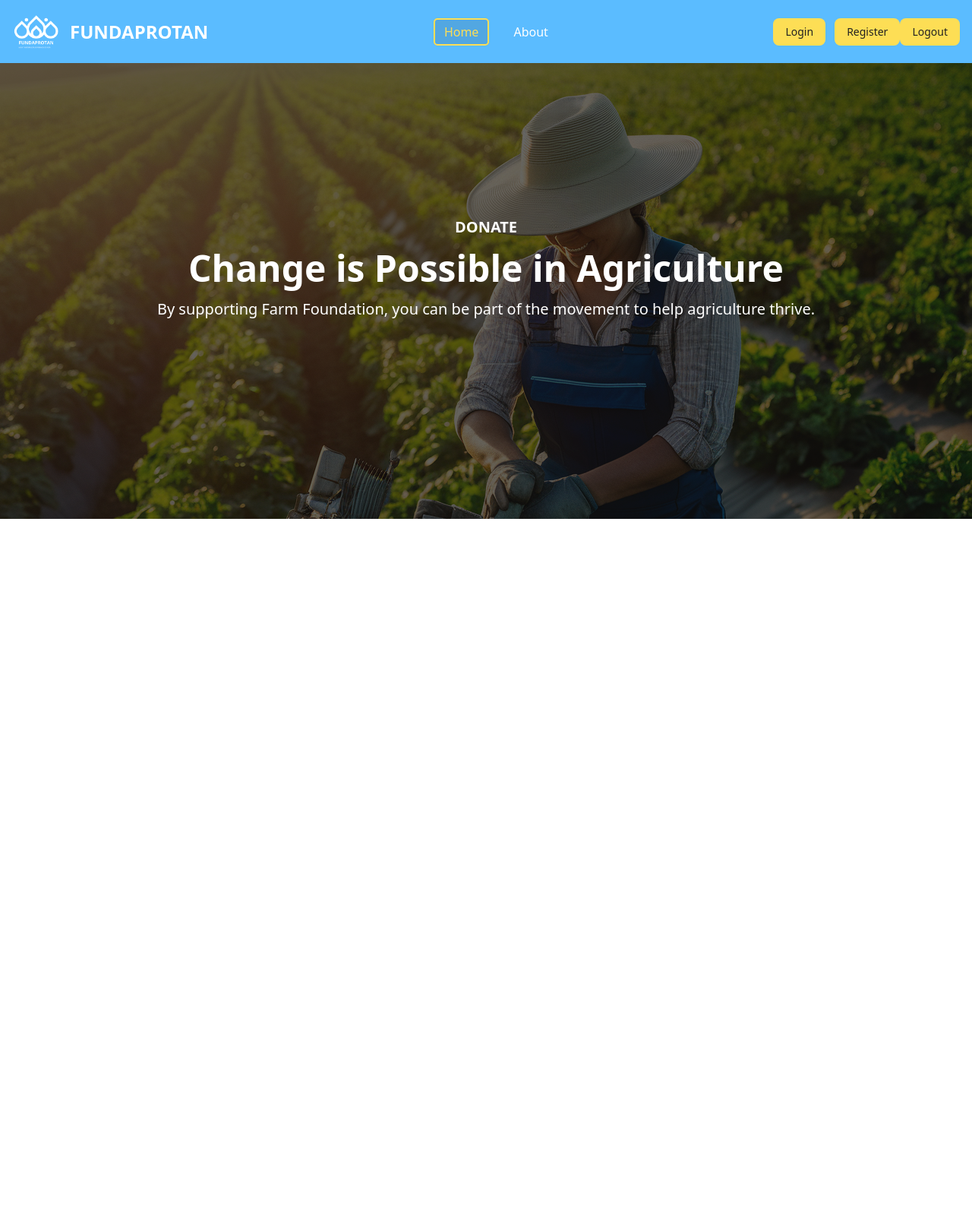
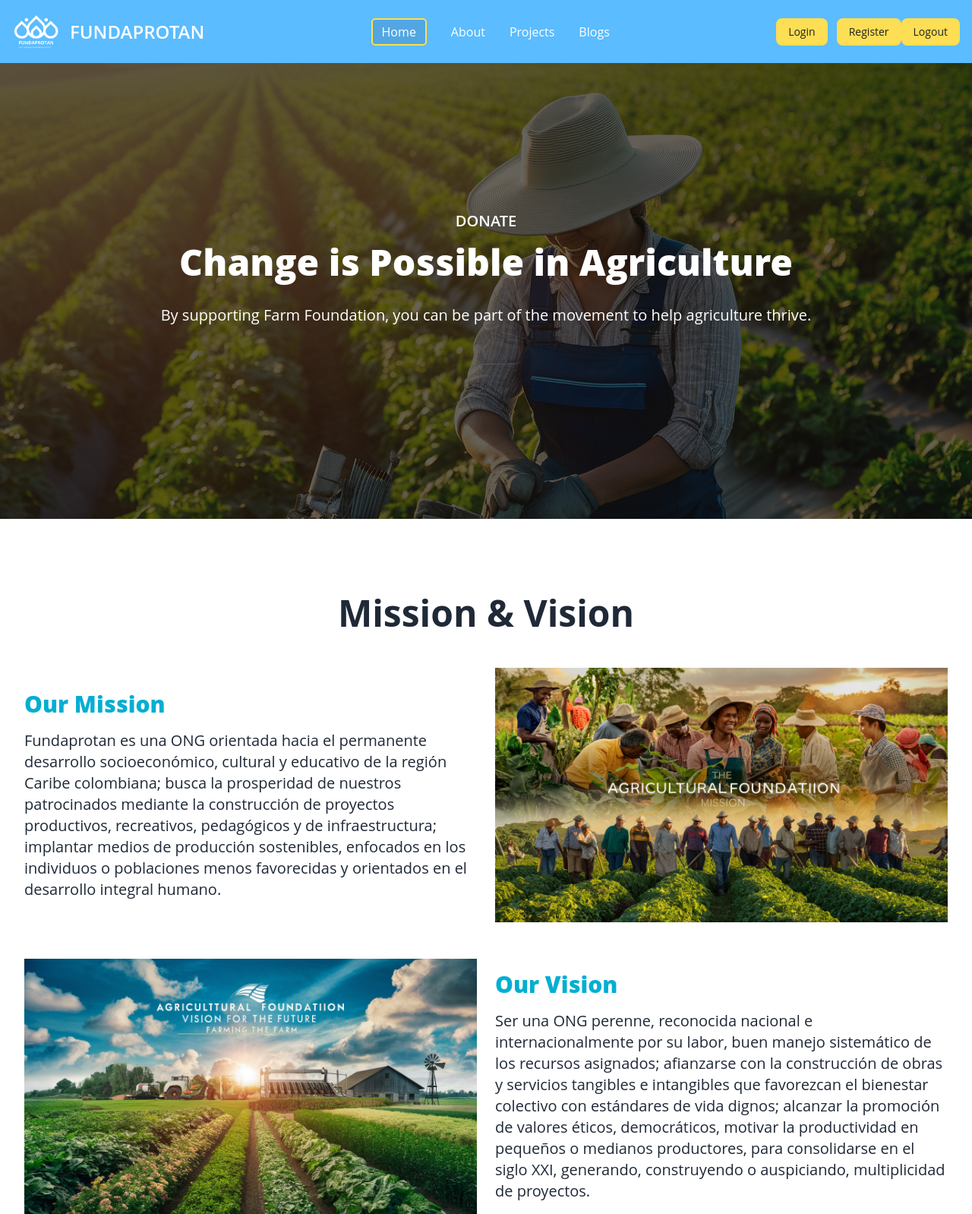
Before and after one commit to Fahim-Prodhan/agricultural-foundation-client, a React (Vite) app: page / in a window 1280 px wide. Shown: the whole page at 76% size. Before the commit the page ends 800 px from the top, so only its background shows below. Built offline with nearby package versions, Linux system fonts and the light colour scheme.

Commit message:
Mission and Vison section add in homepage

```diff
--- a/src/components/navbar/Navbar.jsx
+++ b/src/components/navbar/Navbar.jsx
@@ -16,7 +16,7 @@ const Navbar = () => {
         onClick={hamburger}
         to="/"
         style={({ isActive }) => ({
-          color: isActive ? "#FDDE55" : "#fff",
+          color: isActive ? "#fff" : "#fff",
           border: isActive? '2px solid #FDDE55': '',
           borderRadius:isActive? '5px':'',
           padding:isActive? '5px 12px':'',
@@ -27,12 +27,34 @@ const Navbar = () => {
         onClick={hamburger}
         to="/about"
         style={({ isActive }) => ({
-          color: isActive ? "#FDDE55" : "#fff",
+          color: isActive ? "#fff" : "#fff",
           border: isActive? '2px solid #FDDE55': 'none',
           borderRadius:isActive? '5px':'',
           padding:isActive? '5px 12px':'',
           background: isActive ? "#1111111f" : "transparent",
         })}>About</NavLink>
+      </li>
+      <li><NavLink
+        onClick={hamburger}
+        to="/projects"
+        style={({ isActive }) => ({
+          color: isActive ? "#fff" : "#fff",
+          border: isActive? '2px solid #FDDE55': 'none',
+          borderRadius:isActive? '5px':'',
+          padding:isActive? '5px 12px':'',
+          background: isActive ? "#1111111f" : "transparent",
+        })}>Projects</NavLink>
+      </li>
+      <li><NavLink
+        onClick={hamburger}
+        to="/blogs"
+        style={({ isActive }) => ({
+          color: isActive ? "#fff" : "#fff",
+          border: isActive? '2px solid #FDDE55': 'none',
+          borderRadius:isActive? '5px':'',
+          padding:isActive? '5px 12px':'',
+          background: isActive ? "#1111111f" : "transparent",
+        })}>Blogs</NavLink>
       </li>
 
     </>
@@ -128,7 +150,7 @@ const Navbar = () => {
           <button onClick={handleHamburger} className="text-2xl">
             <IoMdClose />
           </button>
-          <ul className="font-semibold text-xl mt-6 ">{links}</ul>
+          <ul className="font-semibold space-y-3 mt-6 ">{links}</ul>
 
           <div className={`md:hidden flex gap-4 mt-6`}>
             <Link onClick={handleHamburger} to="/login">
--- a/src/index.css
+++ b/src/index.css
@@ -1,6 +1,10 @@
 @tailwind base;
 @tailwind components;
 @tailwind utilities;
+@import url('https://fonts.googleapis.com/css2?family=Inter:wght@100..900&family=Open+Sans:ital,wght@0,300..800;1,300..800&family=Poppins:ital,wght@0,100;0,200;0,300;0,400;0,500;0,600;0,700;0,800;0,900;1,100;1,200;1,300;1,400;1,500;1,600;1,700;1,800;1,900&family=Rancho&display=swap');
+body{
+     font-family: "Open Sans", sans-serif;
+}
 
 /*
 #03AED2
--- a/src/pages/HomoComponents/HeaderBanner/HeaderBanner.jsx
+++ b/src/pages/HomoComponents/HeaderBanner/HeaderBanner.jsx
@@ -26,13 +26,13 @@ function HeaderBanner() {
           className="mySwiper"
         >
           <SwiperSlide className="w-[20px]">
-            <img className="md:max-h-[600px]" src={img1} alt="" />
+            <img className="overflow-hidden md:max-h-[600px]" src={img1} alt="" />
           </SwiperSlide>
           <SwiperSlide className="w-[20px]">
-            <img className="md:max-h-[600px]" src={img2} alt="" />
+            <img className="overflow-hidden md:max-h-[600px]" src={img2} alt="" />
           </SwiperSlide>
           <SwiperSlide className="w-[20px]">
-            <img className="md:max-h-[600px]" src={img3} alt="" />
+            <img className="overflow-hidden md:max-h-[600px]" src={img3} alt="" />
           </SwiperSlide>
         </Swiper>
         <div className="absolute top-0 bg-[#111111a2] z-10 w-full min-h-[600px]">
@@ -42,7 +42,7 @@ function HeaderBanner() {
         <div className="px-6 lg:px-0 w-full md:space-y-4 text-center z-20 absolute top-[45%] left-1/2 text-white -translate-x-1/2 -translate-y-1/2">
           <p className="md:text-xl font-semibold">DONATE</p>
           <h1 className="text-2xl lg:text-5xl lg:font-black font-bold">Change is Possible in Agriculture</h1>
-          <p className="md:text-xl">By supporting Farm Foundation, you can be part of the movement to help agriculture thrive.</p>
+          <p className="md:text-xl pt-4">By supporting Farm Foundation, you can be part of the movement to help agriculture thrive.</p>
         </div>
 
       </div>
--- /dev/null
+++ b/src/pages/HomoComponents/Mission/Mission.jsx
@@ -0,0 +1,41 @@
+import React from 'react';
+import img1 from '../../../assets/images/mission.png'
+import img2 from '../../../assets/images/vision.png'
+
+const Mission = () => {
+    return (
+        <div>
+            <h1 className='text-center pb-12 md:text-5xl font-bold'>Mission & Vision</h1>
+            <div className='grid grid-cols-2 items-center gap-6'>
+                <div>
+                    <h1 className='text-3xl font-black pb-4 text-[#03AED2]'>Our Mission</h1>
+                    <p className='text-xl'>Fundaprotan es una ONG orientada hacia el permanente desarrollo socioeconómico, cultural y
+                        educativo de la región Caribe colombiana; busca la prosperidad de nuestros patrocinados
+                        mediante la construcción de proyectos productivos, recreativos, pedagógicos y de
+                        infraestructura; implantar medios de producción sostenibles, enfocados en los individuos o
+                        poblaciones menos favorecidas y orientados en el desarrollo integral humano. </p>
+                </div>
+                <div>
+                    <img src={img1} alt="" />
+                </div>
+            </div>
+
+            <div className='grid grid-cols-2 items-center mt-12 gap-6'>
+                <div>
+                    <img src={img2} alt="" />
+                </div>
+                <div>
+                    <h1 className='text-3xl font-black pb-4 text-[#03AED2]'>Our Vision</h1>
+                    <p className='text-xl'>Ser una ONG perenne, reconocida nacional e internacionalmente por su labor, buen manejo
+                        sistemático de los recursos asignados; afianzarse con la construcción de obras y servicios
+                        tangibles e intangibles que favorezcan el bienestar colectivo con estándares de vida dignos;
+                        alcanzar la promoción de valores éticos, democráticos, motivar la productividad en pequeños
+                        o medianos productores, para consolidarse en el siglo XXI, generando, construyendo o
+                        auspiciando, multiplicidad de proyectos.</p>
+                </div>
+            </div>
+        </div>
+    );
+};
+
+export default Mission;
--- a/src/pages/HomoComponents/home/Home.jsx
+++ b/src/pages/HomoComponents/home/Home.jsx
@@ -1,10 +1,14 @@
 import React from 'react';
 import HeaderBanner from '../HeaderBanner/HeaderBanner';
+import Mission from '../Mission/Mission';
 
 const Home = () => {
     return (
         <div>
             <HeaderBanner></HeaderBanner>
+            <div className='max-w-sm px-6 md:max-w-3xl md:px-8 lg:max-w-7xl mx-auto lg:mt-12'>
+                <div className='mt-[100px]'><Mission></Mission></div>
+            </div>
         </div>
     );
 };
```
Also changed, not shown: src/assets/images/mission.png (added), src/assets/images/vision.png (added).
